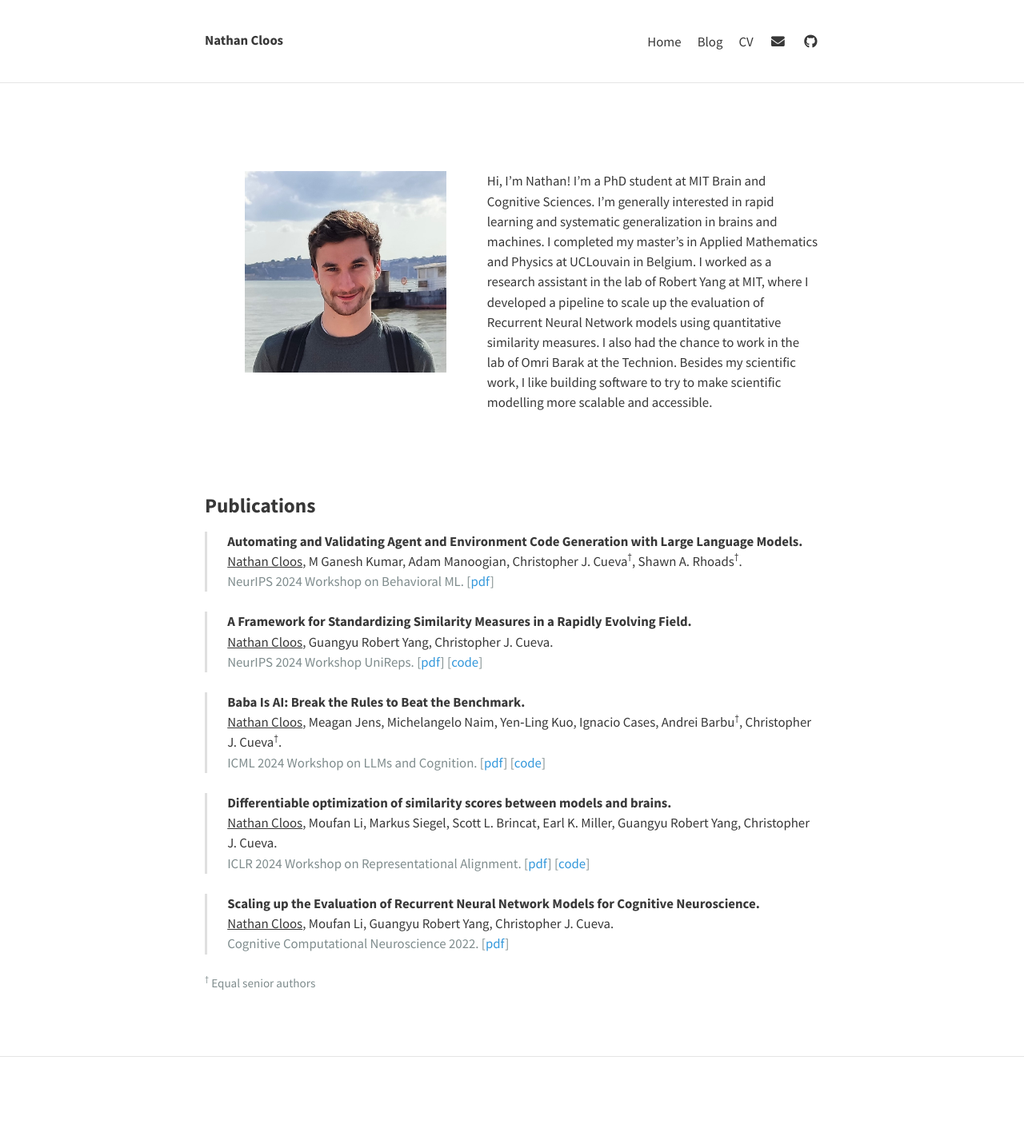
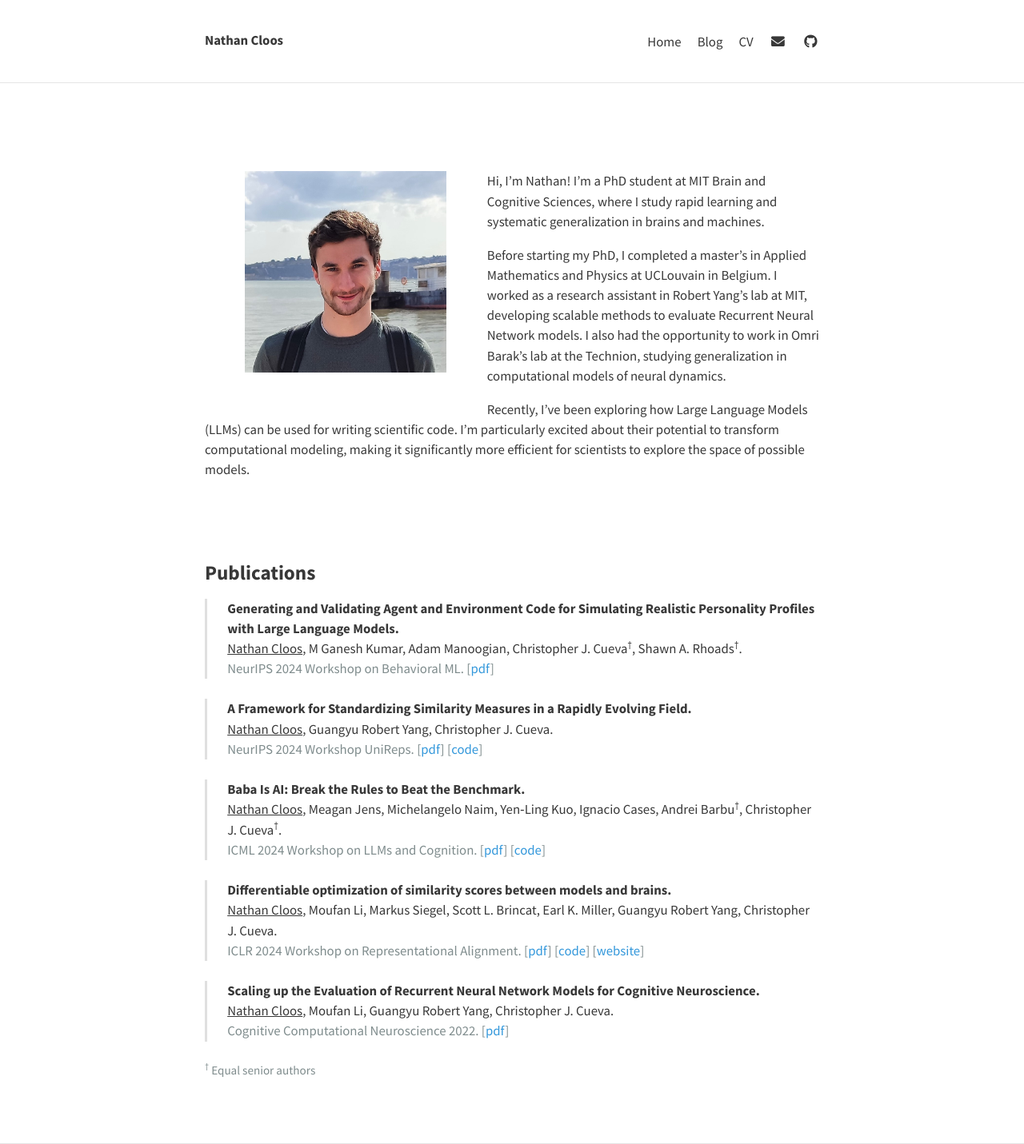
Before and after one commit to nacloos/nacloos.github.io, a Jekyll site: the page built from index.md, in a window 1280 px wide. Shown: the whole page at 80% size. Built offline with Jekyll 4.4.1, drawn with Linux system fonts in a browser that asks for light colours; nearby versions of some CDN libraries; before the commit the page ends 1322 px from its top, so only the background shows below that.

Commit message:
Update index.md

```diff
--- a/index.md
+++ b/index.md
@@ -4,7 +4,11 @@ layout: page
 
 <img src="/assets/img/photo1.jpg" alt="photo" style="width: 15em; float: left; margin-left: 3em; margin-right: 3em; margin-bottom: 3em;" />
 
-Hi, I’m Nathan! I’m a PhD student at MIT Brain and Cognitive Sciences. I'm generally interested in rapid learning and systematic generalization in brains and machines. I completed my master's in Applied Mathematics and Physics at UCLouvain in Belgium. I worked as a research assistant in the lab of Robert Yang at MIT, where I developed a pipeline to scale up the evaluation of Recurrent Neural Network models using quantitative similarity measures. I also had the chance to work in the lab of Omri Barak at the Technion. Besides my scientific work, I like building software to try to make scientific modelling more scalable and accessible.
+Hi, I’m Nathan! I’m a PhD student at MIT Brain and Cognitive Sciences, where I study rapid learning and systematic generalization in brains and machines.
+
+Before starting my PhD, I completed a master's in Applied Mathematics and Physics at UCLouvain in Belgium. I worked as a research assistant in Robert Yang's lab at MIT, developing scalable methods to evaluate Recurrent Neural Network models. I also had the opportunity to work in Omri Barak's lab at the Technion, studying generalization in computational models of neural dynamics.
+
+Recently, I've been exploring how Large Language Models (LLMs) can be used for writing scientific code. I'm particularly excited about their potential to transform computational modeling, making it significantly more efficient for scientists to explore the space of possible models.
 
 <br>
 <br>
@@ -15,7 +19,7 @@ Hi, I’m Nathan! I’m a PhD student at MIT Brain and Cognitive Sciences. I'm g
 
 <ul class="publication-list">
   <li>
-    <strong>Automating and Validating Agent and Environment Code Generation with Large Language Models.</strong>
+    <strong>Generating and Validating Agent and Environment Code for Simulating Realistic Personality Profiles with Large Language Models.</strong>
     <br>
     <u>Nathan Cloos</u>, M Ganesh Kumar, Adam Manoogian, Christopher J. Cueva<sup>†</sup>, Shawn A. Rhoads<sup>†</sup>.
     <br><span class="presentation">NeurIPS 2024 Workshop on Behavioral ML. [<a href="https://openreview.net/pdf?id=p3T9CtEu1S">pdf</a>]</span>
@@ -39,7 +43,7 @@ Hi, I’m Nathan! I’m a PhD student at MIT Brain and Cognitive Sciences. I'm g
     <strong>Differentiable optimization of similarity scores between models and brains.</strong>
     <br>
     <u>Nathan Cloos</u>, Moufan Li, Markus Siegel, Scott L. Brincat, Earl K. Miller, Guangyu Robert Yang, Christopher J. Cueva.
-    <br><span class="presentation">ICLR 2024 Workshop on Representational Alignment. [<a href="https://arxiv.org/pdf/2407.07059">pdf</a>] [<a href="https://github.com/nacloos/diffscore">code</a>]</span>
+    <br><span class="presentation">ICLR 2024 Workshop on Representational Alignment. [<a href="https://arxiv.org/pdf/2407.07059">pdf</a>] [<a href="https://github.com/nacloos/diffscore">code</a>] [<a href="https://nacloos.github.io/diffscore-site/">website</a>]</span>
   </li>
 
   <li>
```
